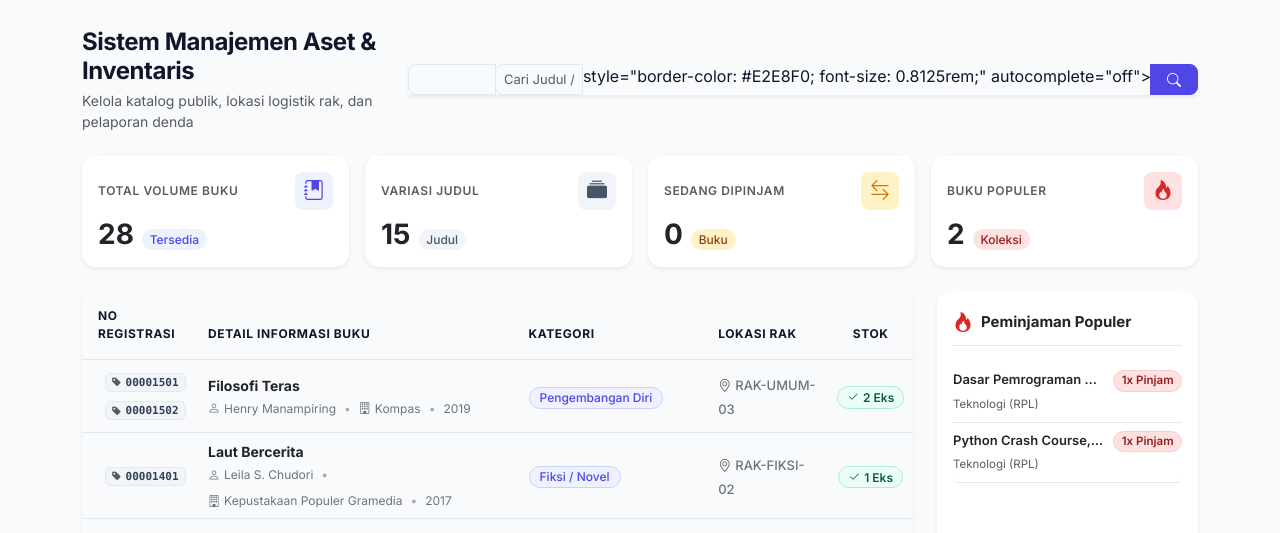
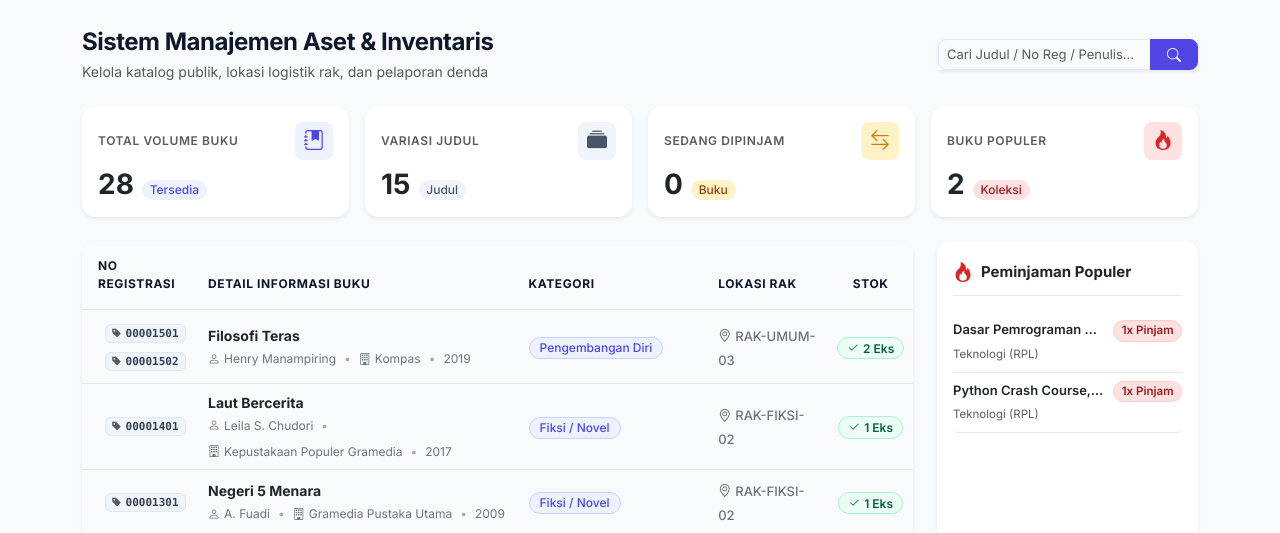
Before and after one commit to Yusraaaja/sistem-perpustakaan, a Flask app: page /koleksi in a window 1280 px wide. Shown: the part 67-600 px from the top of the page. Run offline with Flask 3, Linux system fonts and the light colour scheme; data comes from the database, SQL or seed files in the repository; some libraries are stand-ins or nearby versions.

Commit message:
Fix bug di form pencarian buku

```diff
--- a/templates/index.html
+++ b/templates/index.html
@@ -3,11 +3,7 @@
 {% block content %}
 <div class="card shadow-sm p-4 border-0">
     <h4 class="fw-bold mb-3 text-dark">Pencarian Koleksi Buku</h4>
-
     <form action="/search" method="GET" class="d-flex mb-4">
-        <input type="text" name="query" class="form-control me-2 shadow-sm"
-               placeholder="Ketik judul buku atau penulis..."
-               value="{{ query or '' }}" required>
         <div class="position-relative flex-grow-1 me-2 smart-search-wrapper">
             <input type="text" name="query" class="form-control shadow-sm smart-search-input"
                    placeholder="Ketik judul buku, nama penulis, atau ID buku fisik..."
--- a/templates/koleksi.html
+++ b/templates/koleksi.html
@@ -27,18 +27,14 @@
         {% endif %}
 
         <form action="/koleksi" method="GET" class="d-flex" style="min-width: 260px;">
-            <div class="input-group input-group-sm shadow-sm">
-                <input type="text" name="query" class="form-control rounded-start-3"
             <div class="input-group input-group-sm shadow-sm smart-search-wrapper">
-                <input type="text" name="query" class="form-control rounded-start-3 smart-search-input"
-                       placeholder="Cari Judul / No Reg / Penulis..." value="{{ query or '' }}"
-                       style="border-color: #E2E8F0; font-size: 0.8125rem;">
-                       style="border-color: #E2E8F0; font-size: 0.8125rem;" autocomplete="off">
+                <input type="text" name="query" class="form-control rounded-start-3 smart-search-input" placeholder="Cari Judul / No Reg / Penulis..." value="{{ query or '' }}" style="border-color: #E2E8F0; font-size: 0.8125rem;" autocomplete="off">
                 <button type="submit" class="btn btn-primary rounded-end-3 px-3">
                     <i class="bi bi-search"></i>
                 </button>
             </div>
         </form>
+
     </div>
 </div>
 
```
